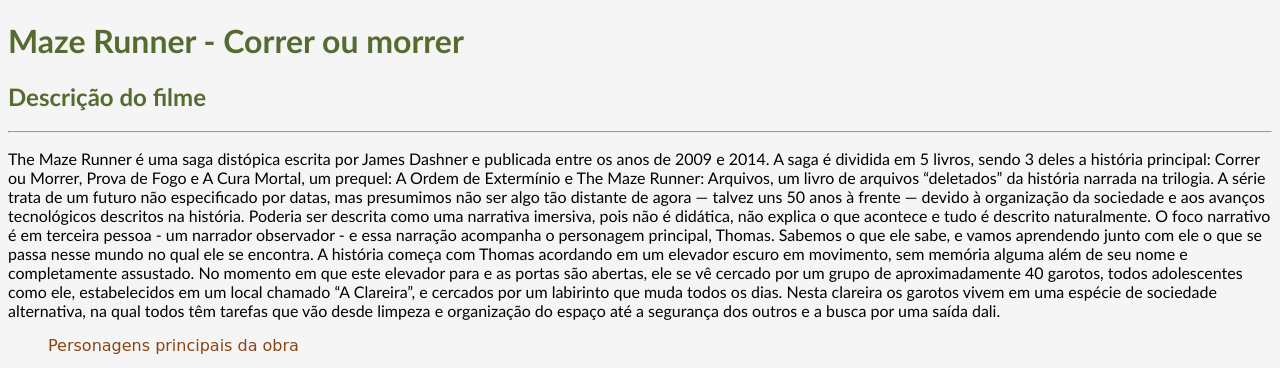
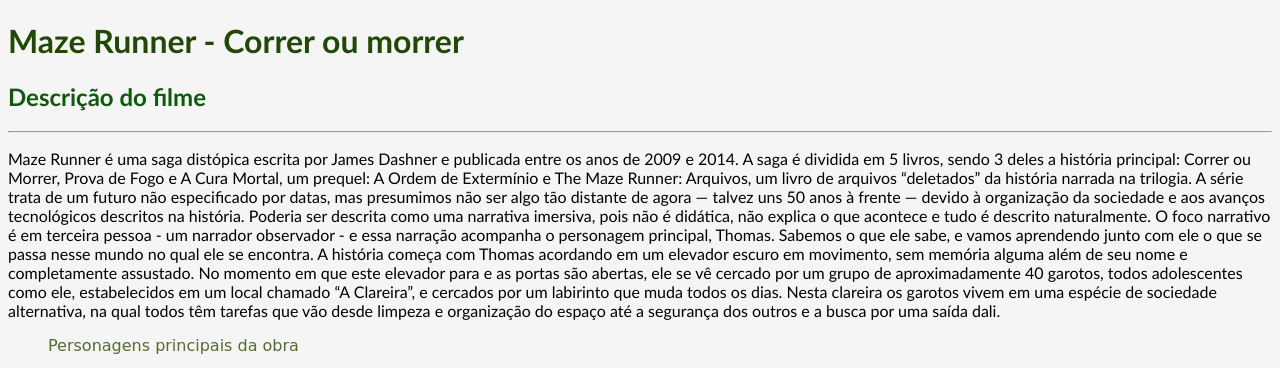
Before and after one commit to RakelyDias/Rakely-Dias, a plain HTML site: page index.html in a window 1280 px wide. Shown: the top 368 px of the page. Drawn offline with Linux system fonts and the light colour scheme.

Commit message:
finalizado1

```diff
--- a/index.html
+++ b/index.html
@@ -7,16 +7,16 @@
     <title>Maze Runner - Filme</title>
 </head>
 <body>
-    <h1>Maze Runner - Correr ou morrer</h1>
-    <h2>Descrição do filme</h2>
+    <h1 id="coringa"> Maze Runner - Correr ou morrer</h1>
+    <h2 id="chico"> Descrição do filme</h2>
     <hr>
     <div>
-    <p>The Maze Runner é uma saga distópica escrita por James Dashner e publicada entre os anos de 2009 e 2014. A saga é dividida em 5 livros, sendo 3 deles a história principal: Correr ou Morrer, Prova de Fogo e A Cura Mortal, um prequel: A Ordem de Extermínio e The Maze Runner: Arquivos, um livro de arquivos “deletados” da história narrada na trilogia.
+    <p id="paragrafo"> Maze Runner é uma saga distópica escrita por James Dashner e publicada entre os anos de 2009 e 2014. A saga é dividida em 5 livros, sendo 3 deles a história principal: Correr ou Morrer, Prova de Fogo e A Cura Mortal, um prequel: A Ordem de Extermínio e The Maze Runner: Arquivos, um livro de arquivos “deletados” da história narrada na trilogia.
      A série trata de um futuro não especificado por datas, mas presumimos não ser algo tão distante de agora — talvez uns 50 anos à frente — devido à organização da sociedade e aos avanços tecnológicos descritos na história. Poderia ser descrita como uma narrativa imersiva, pois não é didática, não explica o que acontece e tudo é descrito naturalmente. O foco narrativo é em terceira pessoa - um narrador observador - e essa narração acompanha o personagem principal, Thomas. Sabemos o que ele sabe, e vamos aprendendo junto com ele o que se passa nesse mundo no qual ele se encontra.
     A história começa com Thomas acordando em um elevador escuro em movimento, sem memória alguma além de seu nome e completamente assustado. No momento em que este elevador para e as portas são abertas, ele se vê cercado por um grupo de aproximadamente 40 garotos, todos adolescentes como ele, estabelecidos em um local chamado “A Clareira”, e cercados por um labirinto que muda todos os dias. Nesta clareira os garotos vivem em uma espécie de sociedade alternativa, na qual todos têm tarefas que vão desde limpeza e organização do espaço até a segurança dos outros e a busca por uma saída dali.
     </p>
 
-    <ol>Personagens principais da obra</ol>
+    <ol id="piuzinho"> Personagens principais da obra</ol>
     <li>Thomas</li>
     <li>Teresa</li>
     <li>Newt</li>
--- a/style.css
+++ b/style.css
@@ -20,3 +20,19 @@ li {
     color: saddlebrown;
     font-family: 'Trebuchet MS', 'Lucida Sans Unicode', 'Lucida Grande', 'Lucida Sans', Arial, sans-serif;
 }
+
+#paragrafo {
+    color #00FF00;
+}
+
+#coringa {
+    color: #1f4904;
+}
+
+#chico {
+    color: #0c5a0c;
+}
+
+#piuzinho {
+    color:darkolivegreen;
+}
```
